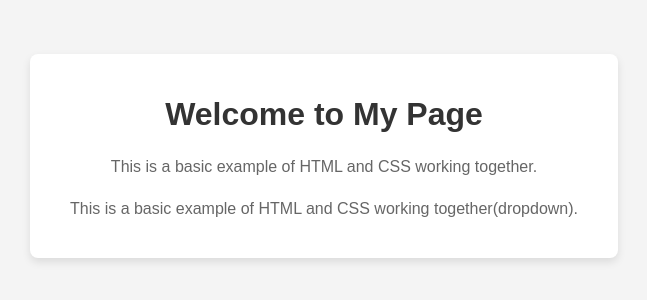
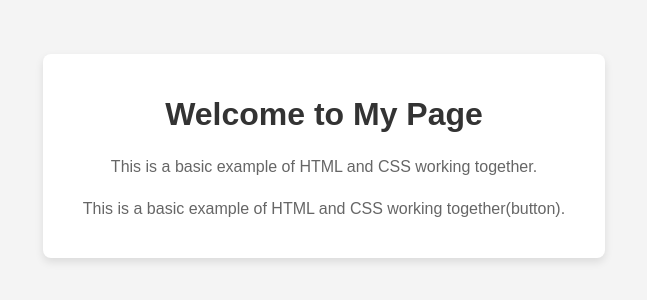
Before and after one commit to pavankumarsm/MountBlue_Work, a plain HTML site: page index.html in a window 1280 px wide. Shown: the part 244-544 px from the top of the page, without its empty margins (316-963 px from the left). Drawn offline with Linux system fonts and the light colour scheme.

Commit message:
leaf commit

```diff
--- a/index.html
+++ b/index.html
@@ -11,7 +11,7 @@
     <div class="container">
         <h1>Welcome to My Page</h1>
         <p>This is a basic example of HTML and CSS working together.</p>
-         <p>This is a basic example of HTML and CSS working together(dropdown).</p>
+         <p>This is a basic example of HTML and CSS working together(button).</p>
     </div>
 </body>
 </html>
```
